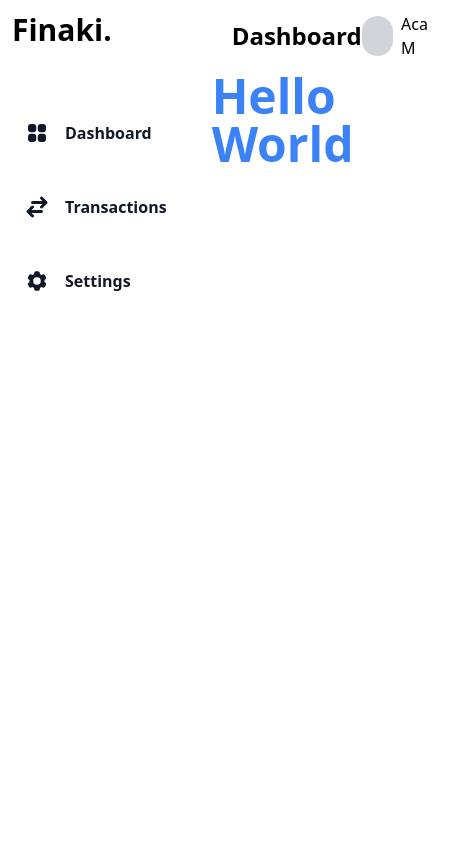
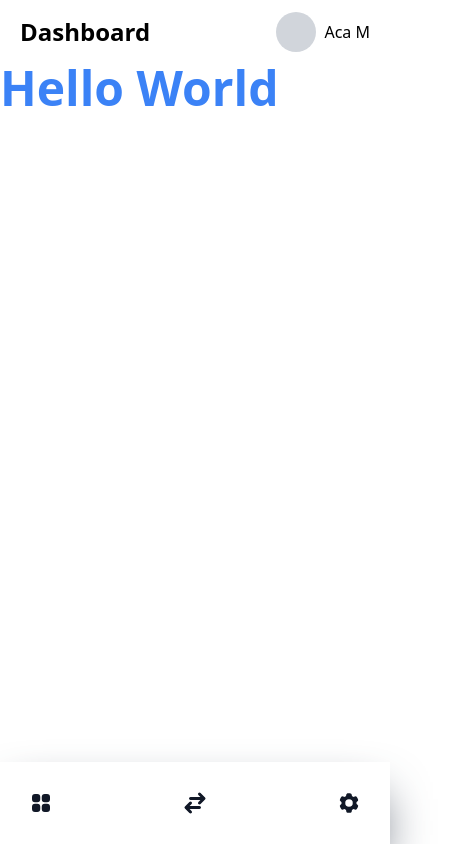
Before and after one commit to aacmal/finaki, a Next.js app: page / in a window 390 px wide. Shown: the whole page, 457 px wide, since content can reach past the window. Built offline with nearby package versions, Linux system fonts and the light colour scheme.

Commit message:
Make navbar responsive to mobile screen

```diff
--- a/components/Navbar/NavLink.tsx
+++ b/components/Navbar/NavLink.tsx
@@ -19,13 +19,13 @@ const NavLink = ({
     <Link href={href}>
       <div className={
         classNames(
-          'flex gap-4 items-center px-6 py-4 rounded-2xl transition-all duration-100 border border-transparent',
+          'flex gap-4 items-center px-4 py-4 lg:px-6 lg:py-4 rounded-2xl transition-all duration-100 border border-transparent',
           {'bg-blue-500 text-white shadow-xl shadow-blue-200': active},
           {'hover:border-blue-500 hover:text-blue-500 text-gray-900': !active}
         )
       }>
         {icon}
-        <span className='font-bold'>{children}</span>
+        <span className='font-bold hidden lg:block'>{children}</span>
       </div>
     </Link>
   )
--- a/components/Navbar/Navbar.tsx
+++ b/components/Navbar/Navbar.tsx
@@ -18,8 +18,8 @@ const Navbar = (props: Props) => {
 
 
   return (
-    <nav className='flex flex-col gap-4'>
-      <h1 className='mb-10 font-bold text-3xl ml-3 mt-3'>Finaki.</h1>
+    <nav className='flex justify-between lg:justify-start lg:flex-col gap-4 h-fit fixed lg:static bottom-0 p-3 lg:p-0 shadow-2xl lg:shadow-none shadow-gray-700 bg-white z-50 left-0 w-screen lg:w-fit'>
+      {/* <h1 className='mb-10 font-bold text-3xl ml-3 mt-3 hidden lg:block'>Finaki.</h1> */}
       <NavLink
         icon={<GridIcon {...defaultIconProps}/>}
         href='/dashboard'
```
